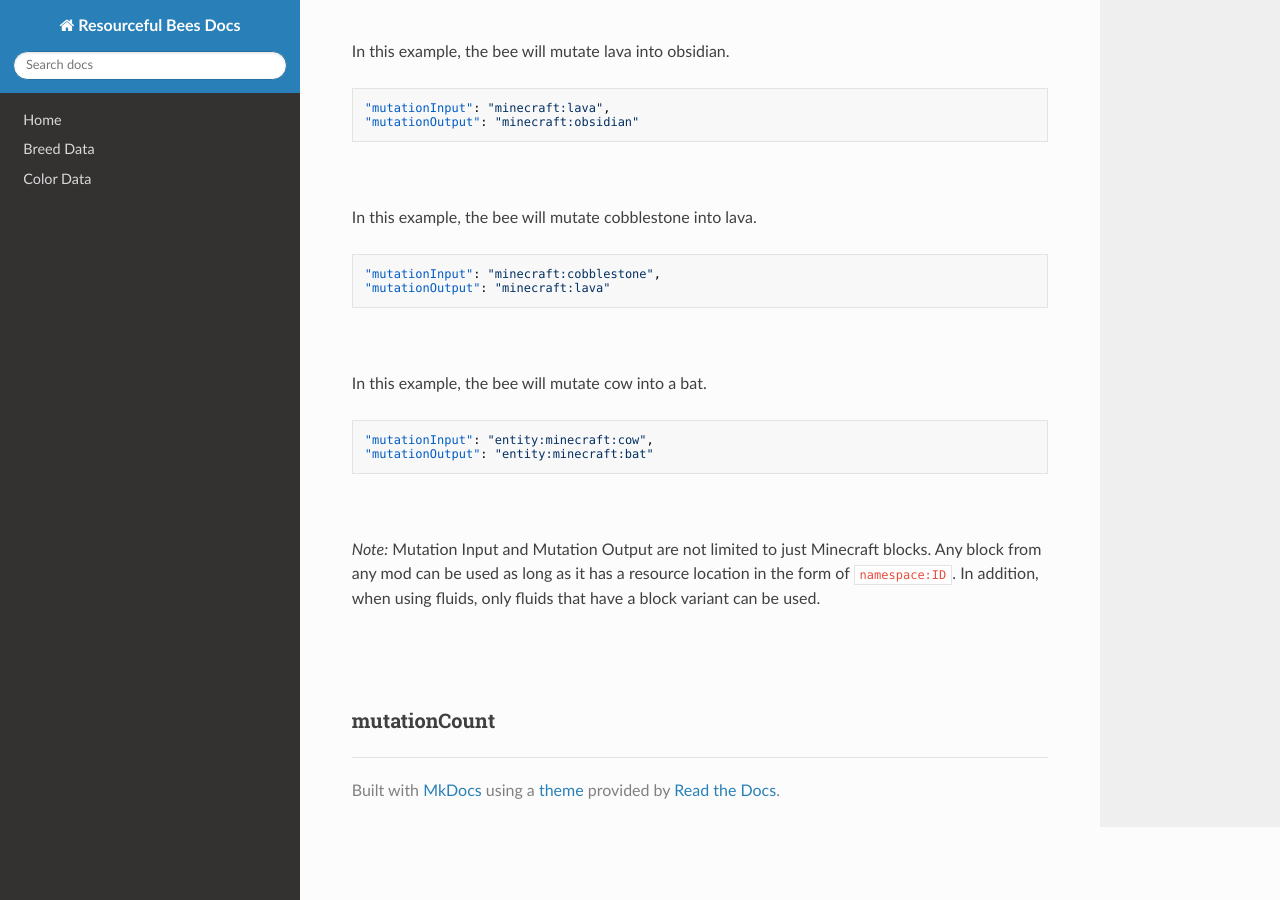
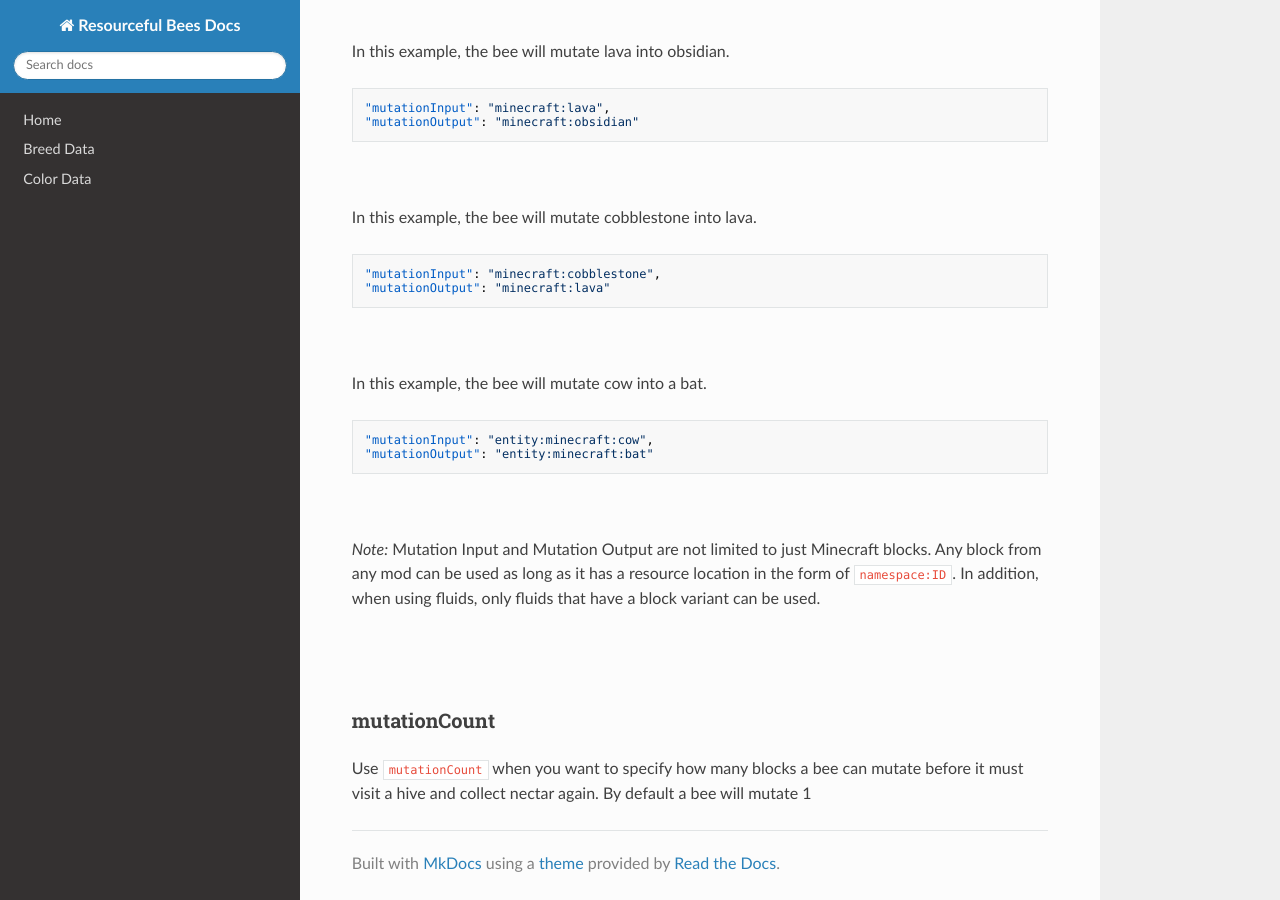
Before and after one commit to Team-Resourceful/ResourcefulBeesDocs, an MkDocs documentation site: the page built from docs/bee_data/mutation_data.md, in a window 1280 px wide and 900 px high, scrolled down 2189 px. Built offline with MkDocs 1.6.1, drawn with Linux system fonts in a browser that asks for light colours; nearby versions of some CDN libraries.

Commit message:
docs/bee_data/mutation_data.md updated from https://stackedit.io/

```diff
--- a/docs/bee_data/mutation_data.md
+++ b/docs/bee_data/mutation_data.md
@@ -104,6 +104,8 @@ In this example, the bee will mutate cow into a bat.
 <br>
 
 ### **mutationCount**
+
+Use `mutationCount` when you want to specify how many blocks a bee can mutate before it must visit a hive and collect nectar again. By default a bee will mutate 1
 <!--stackedit_data:
-eyJoaXN0b3J5IjpbMzI5ODY0NDg0LDczMDk5ODExNl19
+eyJoaXN0b3J5IjpbLTMyNDQ5NzQzOSw3MzA5OTgxMTZdfQ==
 -->
```
